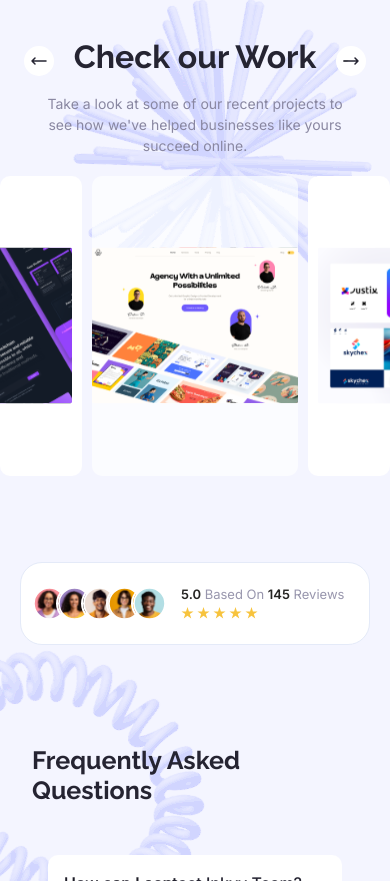
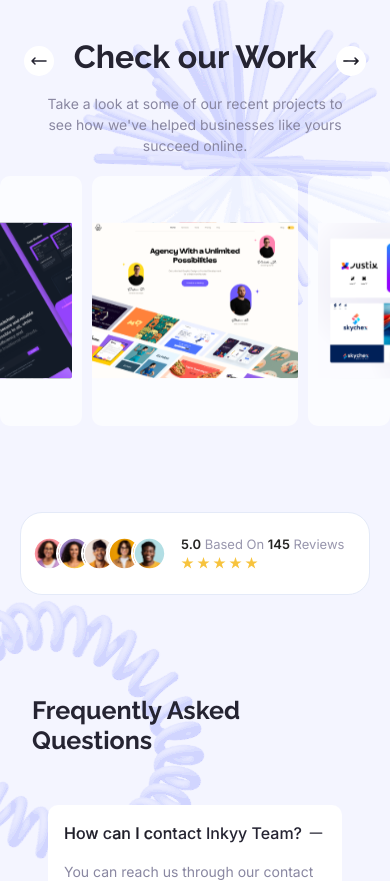
Before and after one commit to ht1423/FasterUI, a React (Vite) app: page / in a window 390 px wide. Shown: the part 2503-3384 px from the top of the page. Built offline with nearby package versions, Linux system fonts and the light colour scheme.

Commit message:
more ui changes

```diff
--- a/src/components/CheckOurWorkComp/ImageCont.jsx
+++ b/src/components/CheckOurWorkComp/ImageCont.jsx
@@ -8,18 +8,18 @@ function ImageCont() {
     <div className="flex justify-center items-center gap-[10px] md:gap-[15px] lg:gap-[25px] xl:gap-[32px] mt-[20px] md:mt-[30px] lg:mt-[40px] xl:mt-[57px]">
 
       {/* Left rectangle */}
-      <div className="h-[300px] sm:h-[350px] md:h-[400px] lg:h-[500px] xl:w-[800px] xl:h-[618px] flex justify-end items-center rounded-[10px] bg-white pr-[10px] md:pr-[15px] lg:pr-[25px] xl:pr-[34px]">
+      <div className="h-[250px] sm:h-[350px] md:h-[400px] lg:h-[500px] xl:w-[800px] xl:h-[618px] flex justify-end items-center rounded-[10px] bg-white/70 pr-[10px] md:pr-[15px] lg:pr-[25px] xl:pr-[34px]">
         <img src={LeftRect} alt="Project Left" className="h-[551px] rounded-[5px] z-10"/>
       </div>
 
       {/* Middle rectangle */}
-      <div className="h-[300px] sm:h-[350px] md:h-[400px] lg:h-[500px] xl:w-[800px] xl:h-[618px] flex justify-center items-center rounded-[10px] overflow-hidden bg-white/70">
+      <div className="h-[250px] sm:h-[350px] md:h-[400px] lg:h-[500px] xl:w-[800px] xl:h-[618px] flex justify-center items-center rounded-[10px] overflow-hidden bg-white/70">
         <img src={MiddleRect} alt="Project Middle" className="w-[732px] h-[551px] rounded-[5px] z-10"
         />
       </div>
 
       {/* Right rectangle */}
-      <div className="h-[300px] sm:h-[350px] md:h-[400px] lg:h-[500px] xl:w-[800px] xl:h-[618px] flex justify-start items-center rounded-[10px] bg-white pl-[10px] md:pl-[15px] lg:pl-[25px] xl:pl-[34px]">
+      <div className="h-[250px] sm:h-[350px] md:h-[400px] lg:h-[500px] xl:w-[800px] xl:h-[618px] flex justify-start items-center rounded-[10px] bg-white/70 pl-[10px] md:pl-[15px] lg:pl-[25px] xl:pl-[34px]">
         <img src={RightRect} alt="Project Right" className="h-[551px] rounded-[5px] z-10"
         />
       </div>
--- a/src/sections/CheckOurWork.jsx
+++ b/src/sections/CheckOurWork.jsx
@@ -11,7 +11,7 @@ function CheckOurWork() {
     <section className="relative w-full flex flex-col items-center  overflow-x-hidden">
 
       {/*Blue Flower BAckground Image*/}
-      <div className="absolute left-[-20px] top-[100px] w-[480px] h-[350px] sm:w-[380px] sm:h-[400px] sm:left-[150px] md:w-[450px] md:h-[450px] lg:w-[550px] lg:h-[550px] lg:left-[250px] lg:top-[60px] xl:w-[600px] xl:h-[600px] xl:left-[370px] xl:top-[130px] 2xl:left-[420px] opacity-100 mix-blend-color-burn pointer-events-none bg-no-repeat bg-contain bg-center z-0"
+      <div className="absolute left-[0px] top-[100px] w-[480px] h-[350px] sm:w-[380px] sm:h-[400px] sm:left-[150px] md:w-[450px] md:h-[450px] lg:w-[550px] lg:h-[550px] lg:left-[250px] lg:top-[60px] xl:w-[600px] xl:h-[600px] xl:left-[370px] xl:top-[130px] 2xl:left-[420px] opacity-100 mix-blend-color-burn pointer-events-none bg-no-repeat bg-contain bg-center z-0"
         style={{
           backgroundImage: `url(${BlueFlower})`,
         }}
--- a/src/sections/Contact.jsx
+++ b/src/sections/Contact.jsx
@@ -5,10 +5,10 @@ import Gradient from '../assets/ContactAsset/gradient.svg'
 
 function Contact() {
   return (
-    <section className="relative mt-[156px] w-full flex justify-center items-center xl:pb-[100px]">
+    <section className="relative mt-[156px] w-full flex justify-center items-center">
 
       {/* Gradient background */}
-      <img src={Gradient} alt=""  className="absolute z-0 w-full py-20 max-w-[3004px] max-h-[1228px] left-0 opacity-100"/>
+      <img src={Gradient} alt=""  className="absolute z-0 w-full max-w-[3004px] max-h-[1228px] left-0 opacity-100 "/>
 
       {/* Wheel Background Image */}
       <div className="absolute w-[400px] h-[250px] sm:w-[400px] sm:h-[200px] md:w-[600px] md:h-[300px] lg:w-[800px] lg:h-[400px] xl:w-[1098px] xl:h-[525px] bottom-[380px] left-0 opacity-100 mix-blend-color-burn pointer-events-none bg-no-repeat bg-contain"
--- a/src/sections/Hero.jsx
+++ b/src/sections/Hero.jsx
@@ -8,7 +8,7 @@ function Hero() {
     <section className="relative z-10">
 
       {/* Mask Background Image */}
-      <img src={Mask} alt="" className="absolute left-[50.33px] top-[-100px] h-[1008px] -z-10 sm:left-[68px] sm:h-[504px] sm:top-[190px] md:left-[72px] md:top-[150px] md:h-[756px] lg:left-[50.33px] lg:h-[1008px] lg:top-0"/>
+      <img src={Mask} alt="" className="absolute h-[1009px] left-[10.33px] top-[-100px] sm:h-[1008px] -z-10 sm:left-[68px] sm:top-[190px] md:left-[72px] md:top-[150px] md:h-[756px] lg:left-[50.33px] lg:h-[1008px] lg:top-0"/>
 
       {/* Navbar and MainHeading Container */}
       <div>
```
